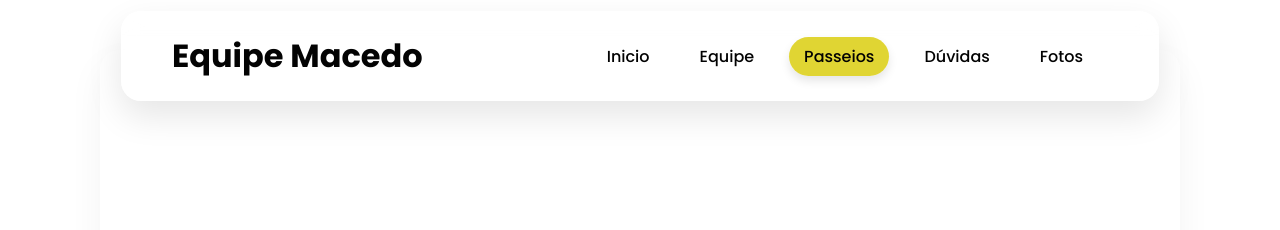
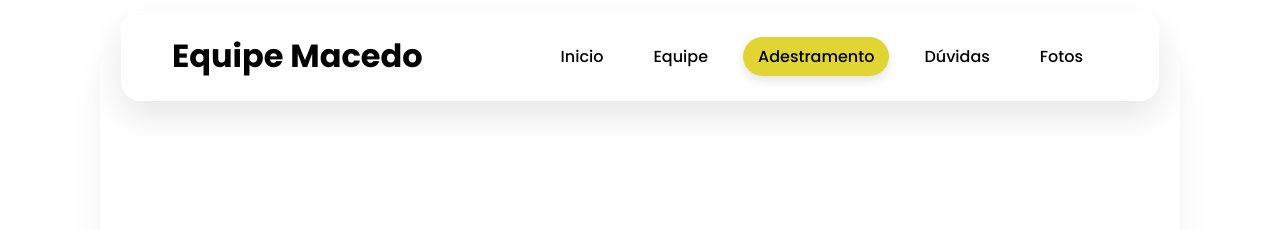
Before and after one commit to th3ev3/ap3-pca, a plain HTML site: page vídeos.html in a window 1280 px wide. Shown: the top 230 px of the page. Drawn offline with Linux system fonts and the light colour scheme.

Commit message:
Update vídeos.html

```diff
--- a/vídeos.html
+++ b/vídeos.html
@@ -18,7 +18,7 @@
 				<ul>
 					<li><a href="index.html">Inicio</a>
 					<li><a href="equipe.html">Equipe</a>
-					<li><a href="vídeos.html" class="active">Passeios</a>
+					<li><a href="vídeos.html" class="active">Adestramento</a>
 					<li><a href="dúvidas.html">Dúvidas</a>
 					<li><a href="slide.html">Fotos</a>
 
```
